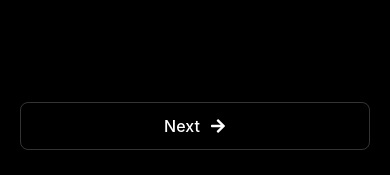
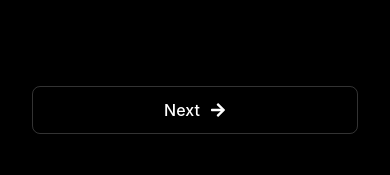
Before and after one commit to SajidPervez/cybersec-best-practices, a React (Vite) app: page / in a window 390 px wide. Shown: the part 666-841 px from the top of the page. Built offline with nearby package versions, Linux system fonts and the light colour scheme.

Commit message:
changes to HomePage layout

```diff
--- a/src/pages/HomePage.jsx
+++ b/src/pages/HomePage.jsx
@@ -131,12 +131,8 @@ function HomePage() {
           </AnimatePresence>
         </div>
 
-        <motion.div
-          initial={{ opacity: 0 }}
-          animate={{ opacity: showDomain ? 1 : 0 }}
-          transition={{ duration: 0.5 }}
-          className="domain-and-button-container"
-        >
+        <motion.div className="domain-and-button-container">
+          <motion.div className="domain-container">
             {(!selectedDomain && showDomain) && (
               <motion.div
                 className="domain-name"
@@ -144,17 +140,14 @@ function HomePage() {
                 {formatDomainName(currentDomain)}
               </motion.div>
             )}
+          </motion.div>
 
           {showDomain && (
-            <motion.div
-              initial={{ opacity: 1 }}
-              animate={{ opacity: 1 }}
-              className="next-button-container"
-            >
+            <div className="button-container">
               <button onClick={startNewPractice} className="next-practice-button">
                 Next <FaArrowRight className="next-icon" />
               </button>
-            </motion.div>
+            </div>
           )}
         </motion.div>
       </div>
--- a/src/styles.css
+++ b/src/styles.css
@@ -638,3 +638,34 @@ body, #root {
   margin: 1rem 0;
   opacity: 1;
 }
+
+.domain-container {
+  display: flex;
+  flex-direction: column;
+  align-items: center;
+  width: 100%;
+  margin-bottom: 2rem;
+}
+
+.button-container {
+  display: flex;
+  justify-content: center;
+  width: 100%;
+  max-width: 500px;
+  margin: 0 auto;
+}
+
+@media (max-width: 768px) {
+  .button-container {
+    position: fixed;
+    bottom: 20px;
+    left: 50%;
+    transform: translateX(-50%);
+    width: calc(100% - 2rem);
+    z-index: 100;
+  }
+
+  .domain-container {
+    margin-bottom: 5rem;
+  }
+}
```
Lines whose indentation alone changed are shown as unchanged.
